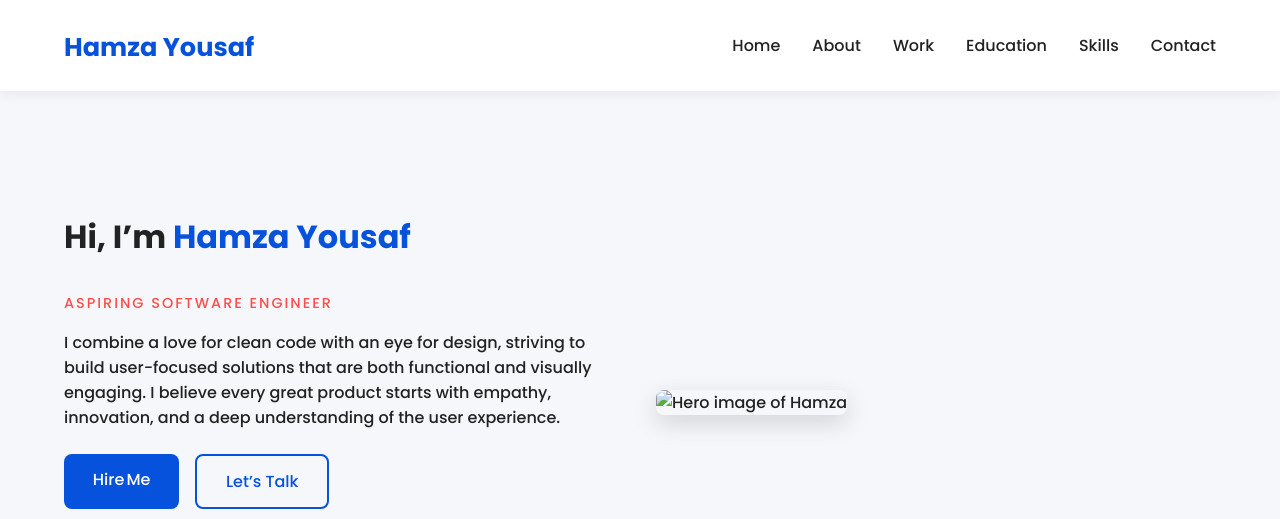
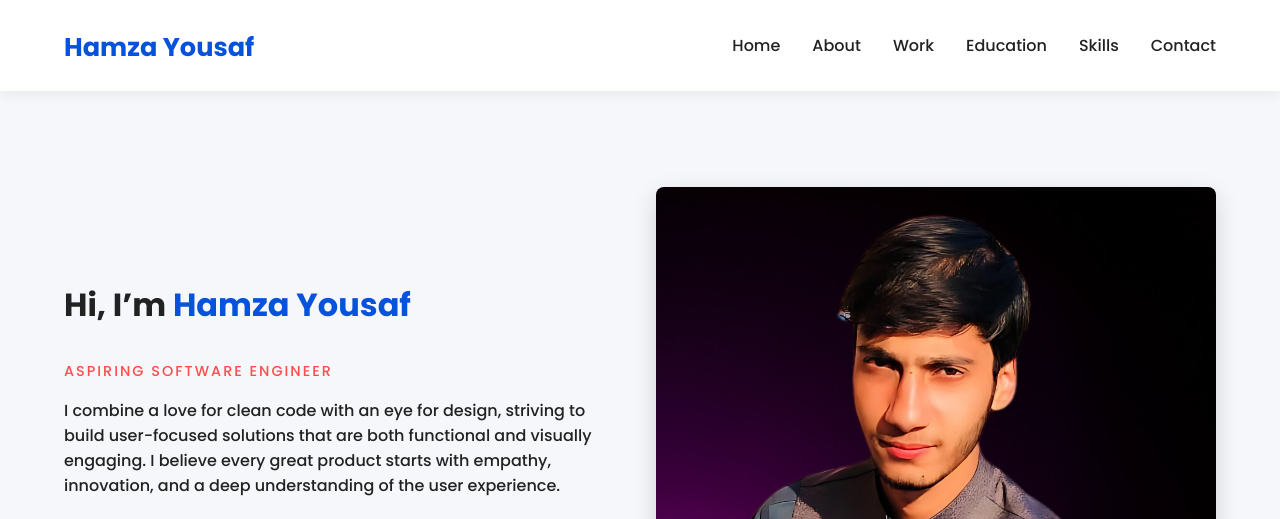
Before and after one commit to Hamza-Yousaf938/hamza-yousaf938.github.io, a plain HTML site: page index.html in a window 1280 px wide. Shown: the top 519 px of the page. Drawn offline with Linux system fonts and the light colour scheme.

Commit message:
Update index.html

```diff
--- a/index.html
+++ b/index.html
@@ -62,7 +62,7 @@
 
     </div>
     <div class="hero-img">
-      <img src="hamza.png" alt="Hero image of Hamza">
+      <img src="hamza.jpeg" alt="Hero image of Hamza">
     </div>
   </section>
 
```
